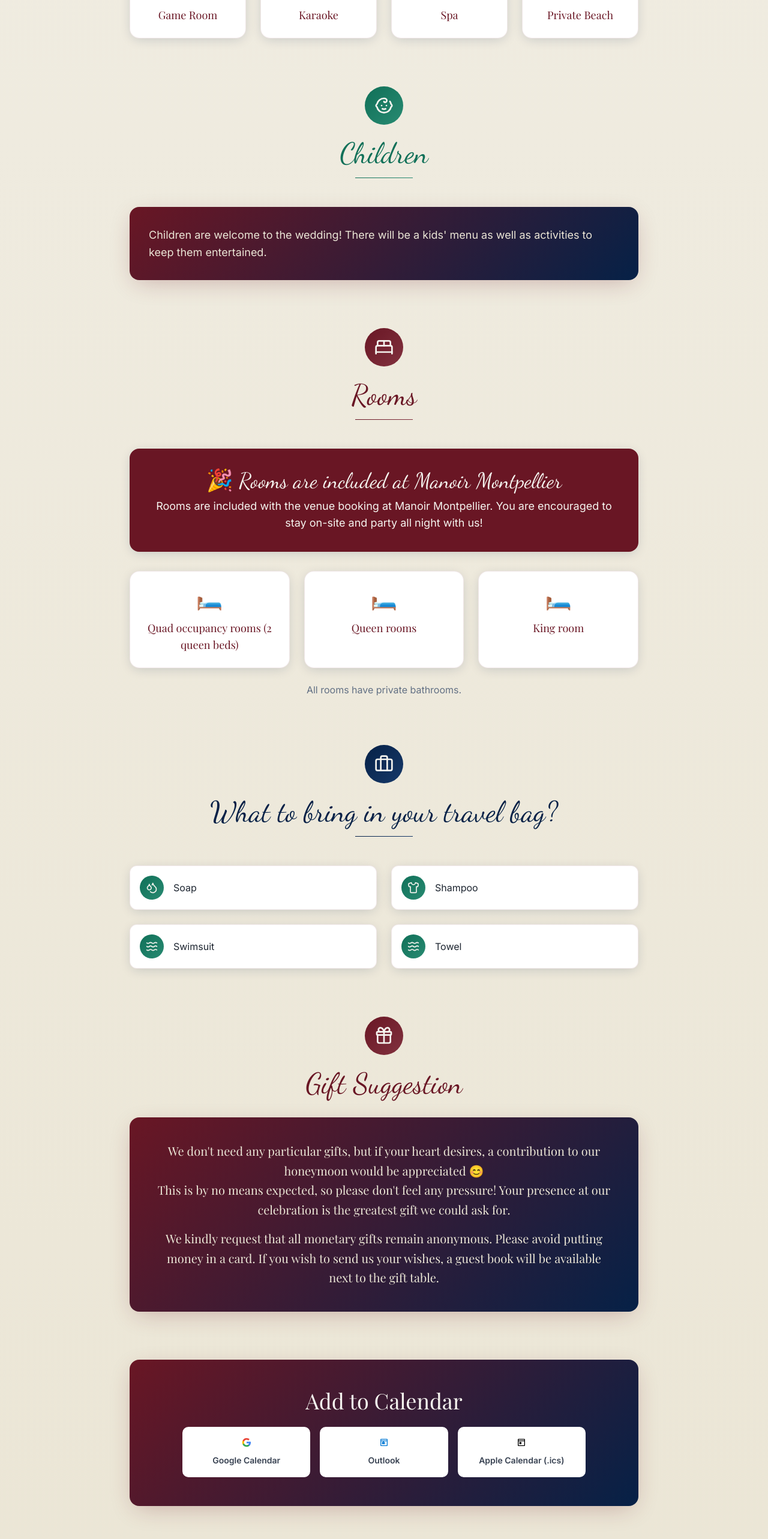
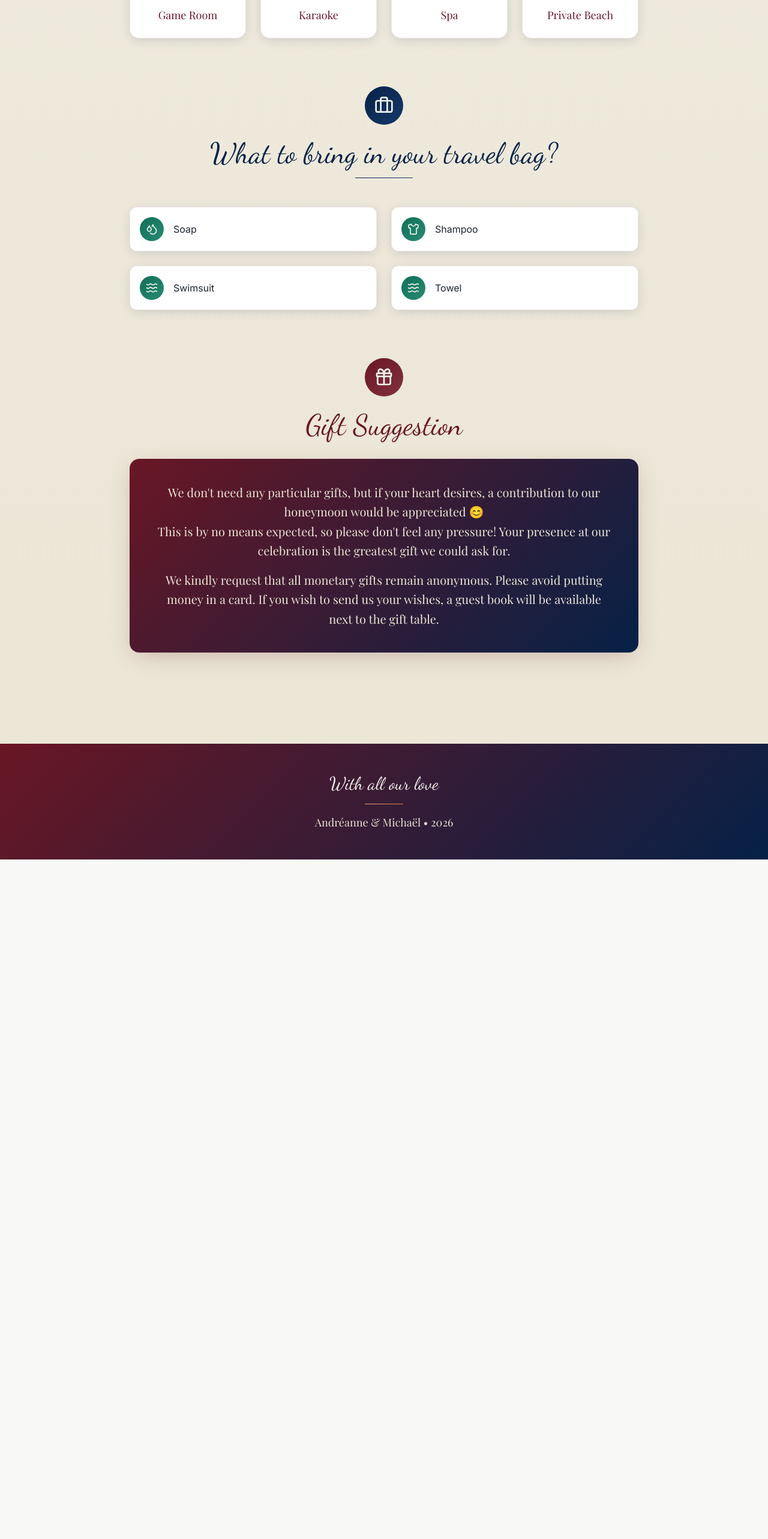
Before and after one commit to Cellule/our-vow-renewal-spot, a React (Vite) app: page / in a window 1280 px wide. Shown: the part 5076-7642 px from the top of the page at 60% size. After the commit the page ends 6509 px from the top, so only its background shows below. Built offline with nearby package versions, Linux system fonts and the light colour scheme; no server answers.

Commit message:
feat: remove unused components from Index page

```diff
--- a/src/pages/Index.tsx
+++ b/src/pages/Index.tsx
@@ -1,9 +1,7 @@
 import { Activities } from "@/components/Activities";
 import BackToTopButton from "@/components/BackToTopButton";
 import BottomRightActions from "@/components/BottomRightActions";
-import { Children } from "@/components/Children";
 import { ColorPalette } from "@/components/ColorPalette";
-import { AddToCalendar } from "@/components/Connect";
 import { DressCode } from "@/components/DressCode";
 import { Gifts } from "@/components/Gifts";
 import LanguageSwitcher from "@/components/LanguageSwitcher";
@@ -11,7 +9,6 @@ import { Menu } from "@/components/Menu";
 import MobileTocButton from "@/components/MobileTocButton";
 import { OurStory } from "@/components/OurStory";
 import { PackingList } from "@/components/PackingList";
-import { Rooms } from "@/components/Rooms";
 import SaveTheDateHero from "@/components/SaveTheDateHero";
 import Schedule from "@/components/Schedule";
 import TableOfContents from "@/components/TableOfContents";
@@ -27,11 +24,11 @@ const Index = () => {
     { key: "palette", component: <ColorPalette /> },
     { key: "menu", component: <Menu /> },
     { key: "activities", component: <Activities /> },
-    { key: "children", component: <Children /> },
-    { key: "rooms", component: <Rooms /> },
+    // { key: "children", component: <Children /> },
+    // { key: "rooms", component: <Rooms /> },
     { key: "packingList", component: <PackingList /> },
     { key: "gifts", component: <Gifts /> },
-    { key: "connect", component: <AddToCalendar /> },
+    // { key: "connect", component: <AddToCalendar /> },
   ];
 
   return (
```
